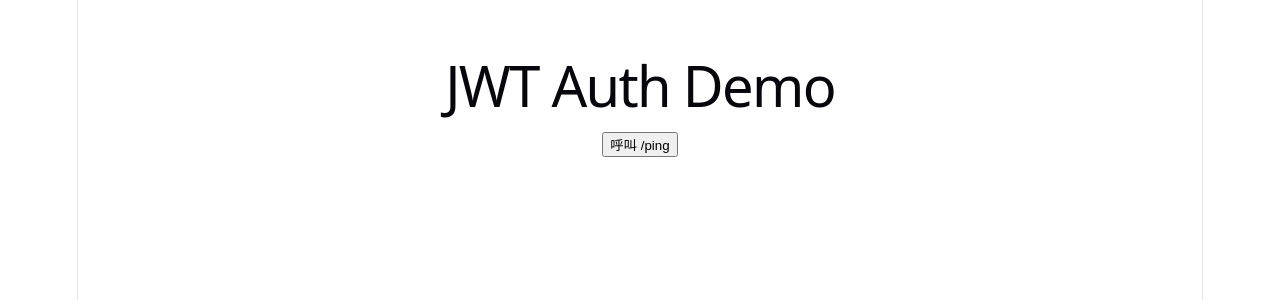
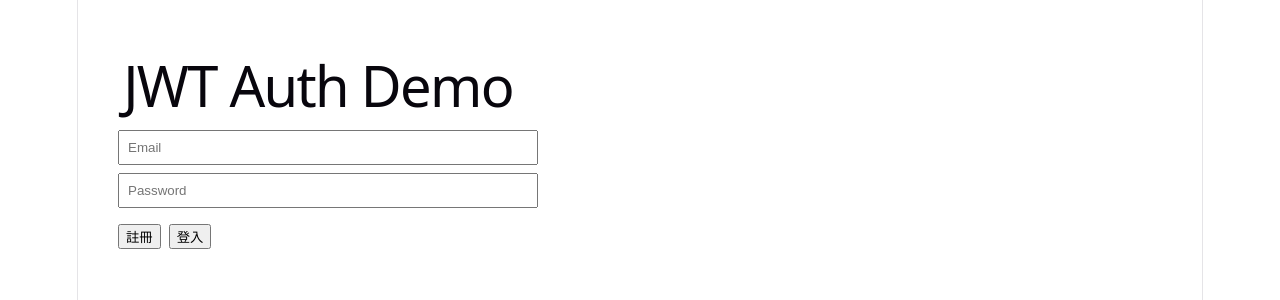
Before and after one commit to shiunlin26-web/jwt-auth-demo, a React (Vite) app in the folder frontend/: page / in a window 1280 px wide. Shown: the top 300 px of the page. Built offline with nearby package versions, Linux system fonts and the light colour scheme.

Commit message:
"前端完成 JWT 認證流程：註冊、登入、帶 token 打 /me"

```diff
--- a/frontend/src/App.tsx
+++ b/frontend/src/App.tsx
@@ -1,29 +1,99 @@
 import { useState } from "react";
 
+const API = "http://localhost:8000";
+
 function App() {
+  const [email, setEmail] = useState("");
+  const [password, setPassword] = useState("");
+  const [token, setToken] = useState<string | null>(null);
+  const [me, setMe] = useState<any>(null);
   const [message, setMessage] = useState("");
-  const [loading, setLoading] = useState(false);
 
-  const callPing = async () => {
-    setLoading(true);
-    try {
-      const res = await fetch("http://localhost:8000/ping");
-      const data = await res.json();
-      setMessage(data.message);
-    } catch (err) {
-      setMessage("錯誤：" + String(err));
-    } finally {
-      setLoading(false);
+  const register = async () => {
+    setMessage("");
+    const res = await fetch(`${API}/auth/register`, {
+      method: "POST",
+      headers: { "Content-Type": "application/json" },
+      body: JSON.stringify({ email, password }),
+    });
+    const data = await res.json();
+    if (res.ok) {
+      setMessage(`註冊成功：${data.email}`);
+    } else {
+      setMessage(`註冊失敗：${data.detail}`);
+    }
+  };
+
+  const login = async () => {
+    setMessage("");
+    const res = await fetch(`${API}/auth/login`, {
+      method: "POST",
+      headers: { "Content-Type": "application/json" },
+      body: JSON.stringify({ email, password }),
+    });
+    const data = await res.json();
+    if (res.ok) {
+      setToken(data.access_token);
+      setMessage("登入成功，已拿到 token");
+    } else {
+      setMessage(`登入失敗：${data.detail}`);
+    }
+  };
+
+  const fetchMe = async () => {
+    setMessage("");
+    const res = await fetch(`${API}/me`, {
+      headers: { Authorization: `Bearer ${token}` },
+    });
+    const data = await res.json();
+    if (res.ok) {
+      setMe(data);
+    } else {
+      setMessage(`取得資料失敗：${data.detail}`);
     }
   };
 
   return (
-    <div style={{ padding: 40 }}>
+    <div style={{ padding: 40, maxWidth: 400 }}>
       <h1>JWT Auth Demo</h1>
-      <button onClick={callPing} disabled={loading}>
-        {loading ? "載入中..." : "呼叫 /ping"}
-      </button>
-      {message && <p>回應：{message}</p>}
+
+      <div style={{ marginBottom: 16 }}>
+        <input
+          placeholder="Email"
+          value={email}
+          onChange={(e) => setEmail(e.target.value)}
+          style={{ display: "block", width: "100%", marginBottom: 8, padding: 8 }}
+        />
+        <input
+          placeholder="Password"
+          type="password"
+          value={password}
+          onChange={(e) => setPassword(e.target.value)}
+          style={{ display: "block", width: "100%", marginBottom: 8, padding: 8 }}
+        />
+      </div>
+
+      <div style={{ display: "flex", gap: 8, marginBottom: 16 }}>
+        <button onClick={register}>註冊</button>
+        <button onClick={login}>登入</button>
+      </div>
+
+      {token && (
+        <div style={{ marginBottom: 16 }}>
+          <p style={{ fontSize: 12, wordBreak: "break-all" }}>
+            Token: {token.slice(0, 40)}...
+          </p>
+          <button onClick={fetchMe}>取得我的資料</button>
+        </div>
+      )}
+
+      {message && <p style={{ color: "blue" }}>{message}</p>}
+
+      {me && (
+        <pre style={{ background: "#f0f0f0", padding: 12, borderRadius: 4 }}>
+          {JSON.stringify(me, null, 2)}
+        </pre>
+      )}
     </div>
   );
 }
```
Also changed, not shown: 1 other file (tests, documents, lock files or other folders).
